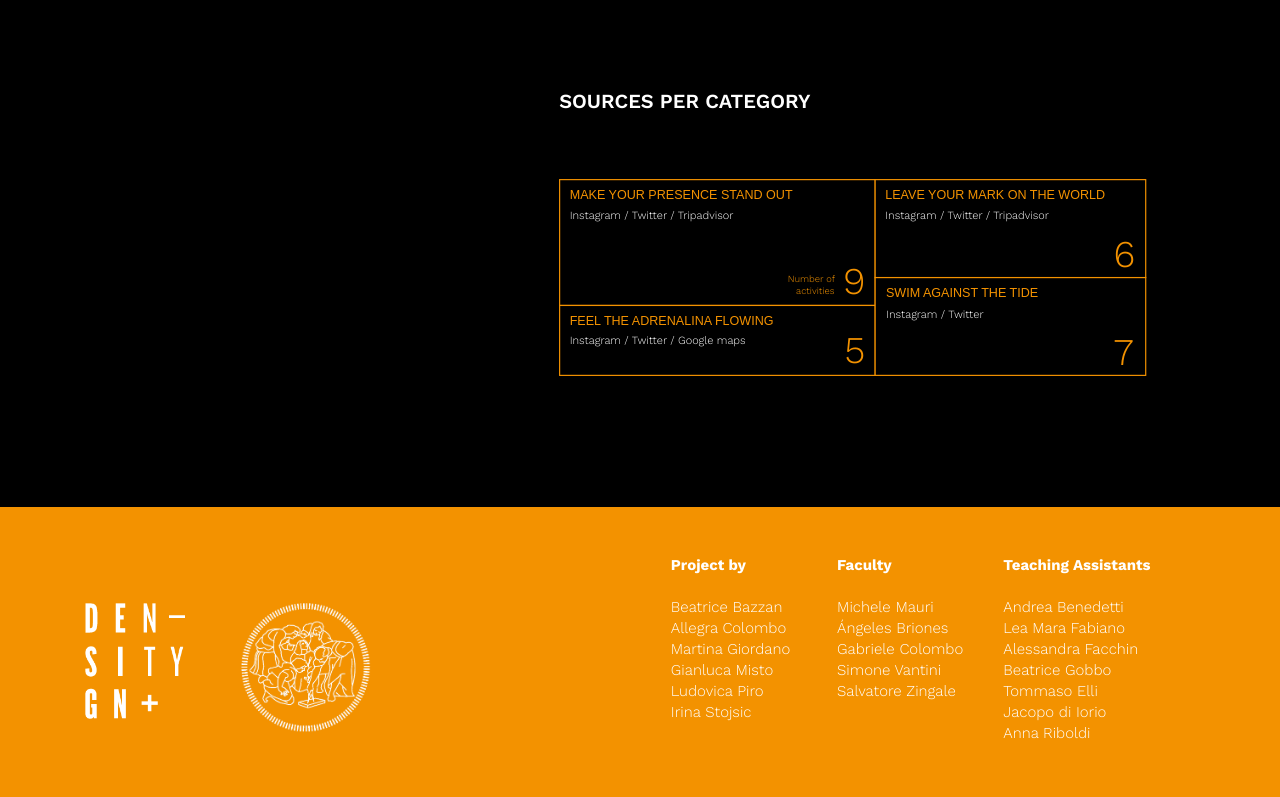
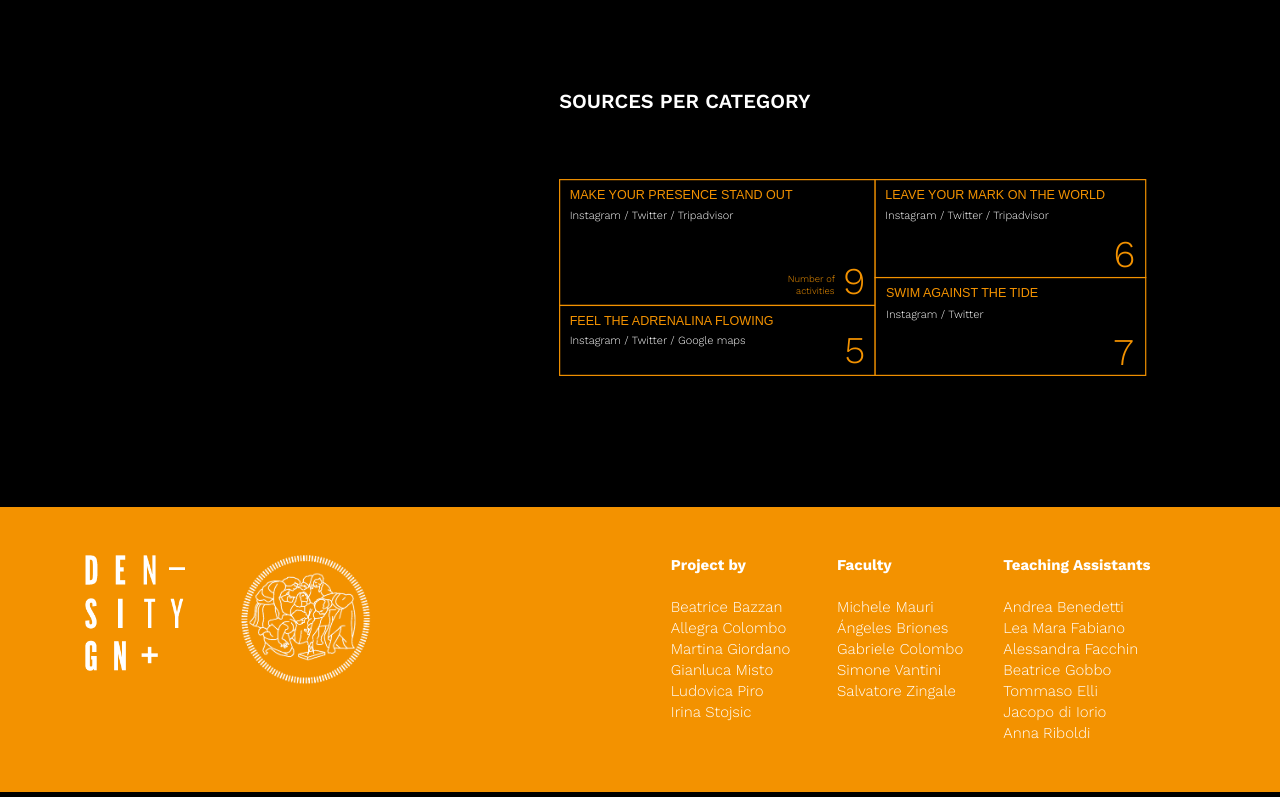
Before and after one commit to LudovicaPiro/SitoSintesi-Responsive, a plain HTML site: page behindthescene.html in a window 1280 px wide. Shown: the part 5281-6078 px from the top of the page. Drawn offline with nearby package versions, Linux system fonts and the light colour scheme.

Commit message:
Update main.css

```diff
--- a/css/main.css
+++ b/css/main.css
@@ -1277,11 +1277,13 @@ a.containerabout:hover {
 
 #logodensity {
 	margin-right: 3.5rem;
+	margin-top:0rem;
 	width: 100px;
 }
 
 #logopoli {
 	width: 130px;
+	margin-top:0rem;
 }
 
 .lists {
```
